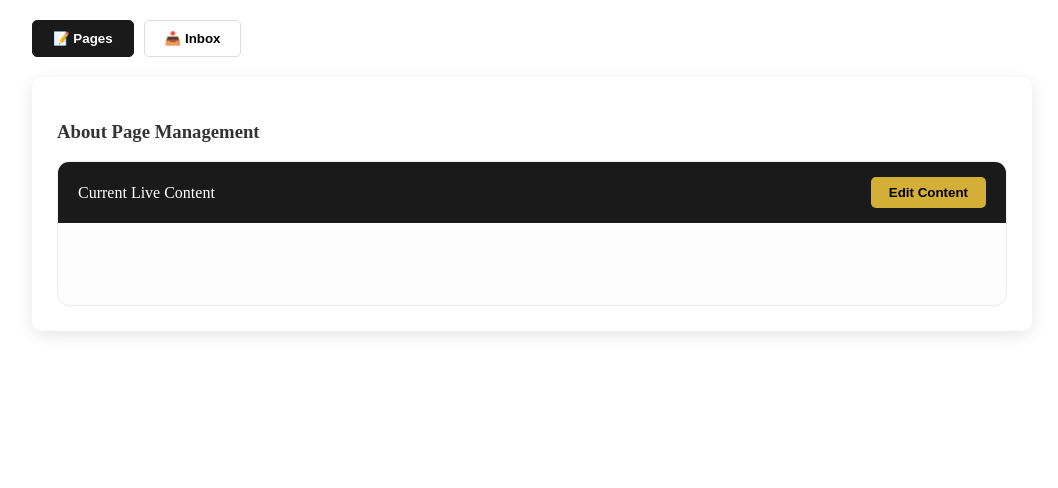
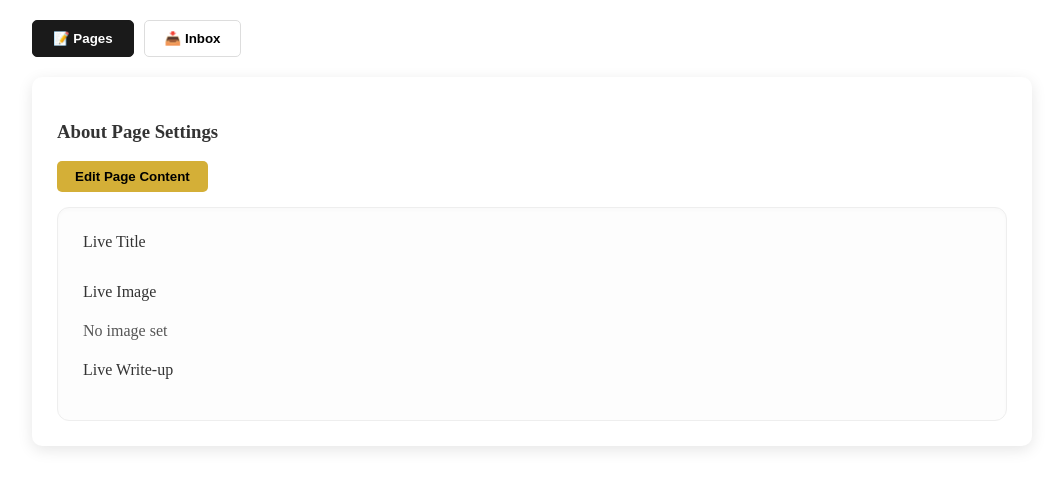
Before and after one commit to nwadikeekene4-lab/New-project-1, a React (Vite) app in the folder firstclient-frontend/: page /admin/cms in a window 1280 px wide. Shown: the top 488 px of the page, without its empty margins (108-1166 px from the left). Built offline with nearby package versions, Linux system fonts and the light colour scheme; no server answers; sample sign-in values are in the browser's storage.

Commit message:
Update AdminCMS.jsx

```diff
--- a/firstclient-frontend/src/admin/AdminCMS.jsx
+++ b/firstclient-frontend/src/admin/AdminCMS.jsx
@@ -8,7 +8,6 @@ const AdminCMS = () => {
   const [isEditing, setIsEditing] = useState(false);
   const [uploading, setUploading] = useState(false);
 
-  // Fetch data when the page loads
   const fetchContent = () => {
     API.get('/cms/about').then(res => {
       if (res.data) {
@@ -28,9 +27,10 @@ const AdminCMS = () => {
   const handleSaveAbout = async () => {
     try {
       await API.post('/cms/update', { page_name: 'about', data: aboutData });
-      alert("🚀 Website Updated!");
-      setIsEditing(false); // Close the editor and show the updated card
-      fetchContent(); // Refresh the data
+      alert("🚀 Website Updated Successfully!");
+      setIsEditing(false);
+      setAboutData({ title: '', legacy: '', image: '' }); // Clears text boxes
+      fetchContent(); // Reloads live card from DB
     } catch (err) { alert("Error saving changes"); }
   };
 
@@ -44,39 +44,49 @@ const AdminCMS = () => {
       <main className="cms-main-content">
         {activeTab === 'pages' && (
           <div className="cms-section-card">
-            <h3>About Page Management</h3>
+            <div className="preview-header-main">
+               <h3>About Page Settings</h3>
+               {!isEditing && <button className="edit-toggle-btn" onClick={() => setIsEditing(true)}>Edit Page Content</button>}
+            </div>
 
             {!isEditing ? (
-              /* --- LIVE VIEW MODE --- */
               <div className="cms-live-preview">
-                <div className="preview-header">
-                  <span>Current Live Content</span>
-                  <button className="edit-toggle-btn" onClick={() => setIsEditing(true)}>Edit Content</button>
-                </div>
                 <div className="preview-body">
-                  {aboutData.image && <img src={aboutData.image} alt="Live" className="cms-preview-img" />}
-                  <h4>{aboutData.title}</h4>
-                  <p>{aboutData.legacy}</p>
+                  <div className="preview-item">
+                    <label className="preview-label">Live Title</label>
+                    <h4 className="preview-title-text">{aboutData.title}</h4>
+                  </div>
+
+                  <div className="preview-item">
+                    <label className="preview-label">Live Image</label>
+                    {aboutData.image ? <img src={aboutData.image} alt="Live" className="cms-preview-img" /> : <p>No image set</p>}
+                  </div>
+
+                  <div className="preview-item">
+                    <label className="preview-label">Live Write-up</label>
+                    <p className="preview-body-text">{aboutData.legacy}</p>
+                  </div>
                 </div>
               </div>
             ) : (
-              /* --- EDIT MODE --- */
               <div className="form-group">
-                <label>Hero Title</label>
+                <label>Update Title</label>
                 <input value={aboutData.title} onChange={(e) => setAboutData({...aboutData, title: e.target.value})} />
 
-                <label>About Text</label>
-                <textarea rows="8" value={aboutData.legacy} onChange={(e) => setAboutData({...aboutData, legacy: e.target.value})} />
-
-                <label>Change Image</label>
+                <label>Update Image</label>
                 <input type="file" onChange={async (e) => {
                   const formData = new FormData();
                   formData.append('image', e.target.files[0]);
                   setUploading(true);
-                  const res = await API.post('/admin/products', formData);
-                  setAboutData({...aboutData, image: res.data.image});
-                  setUploading(false);
+                  try {
+                    const res = await API.post('/admin/products', formData);
+                    setAboutData({...aboutData, image: res.data.image});
+                  } finally { setUploading(false); }
                 }} />
+                {uploading && <p className="uploading-text">Uploading image...</p>}
+
+                <label>Update Content</label>
+                <textarea rows="10" value={aboutData.legacy} onChange={(e) => setAboutData({...aboutData, legacy: e.target.value})} />
 
                 <div className="edit-actions">
                   <button className="essence-save-btn" onClick={handleSaveAbout}>Publish Changes</button>
```
